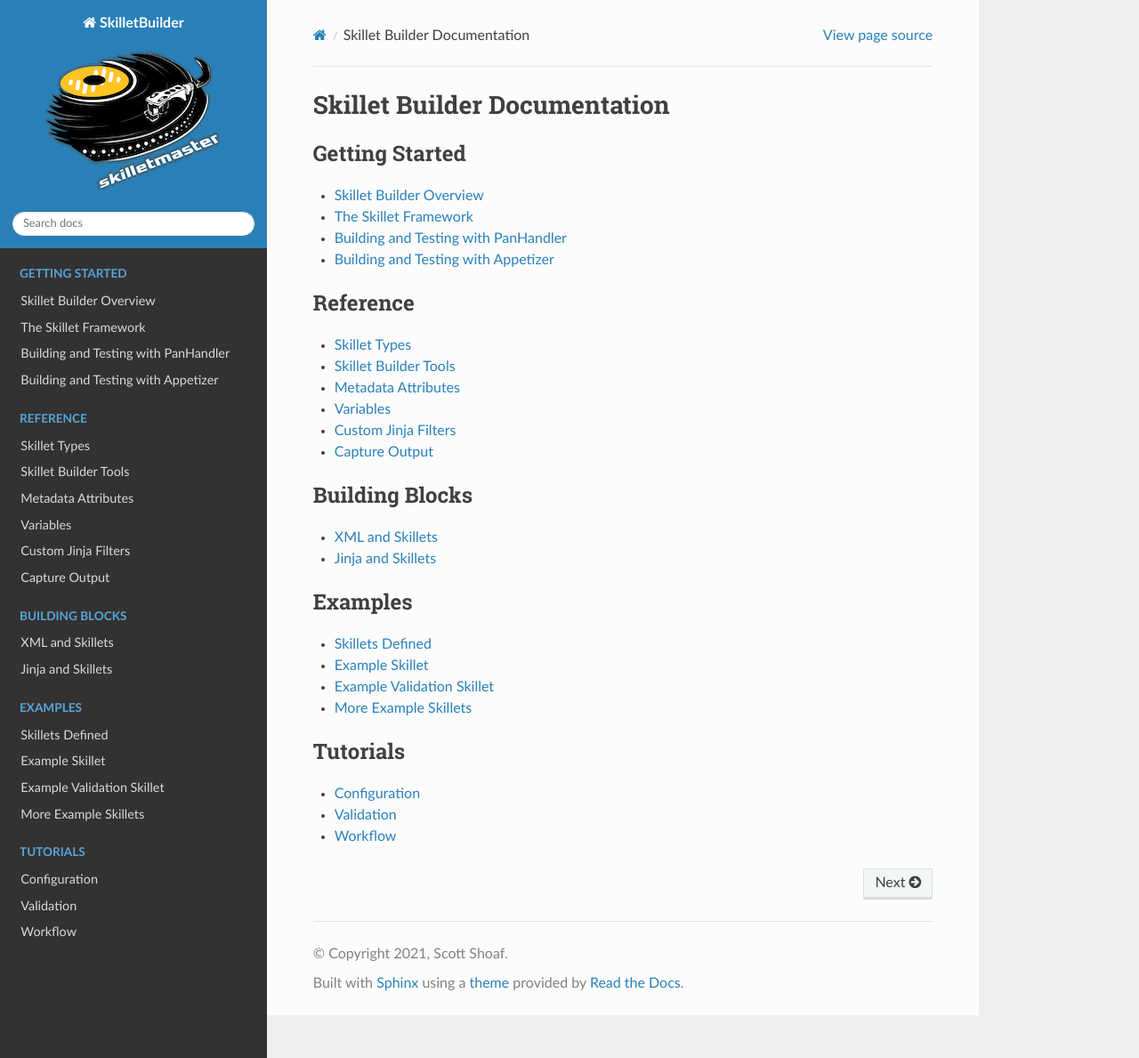
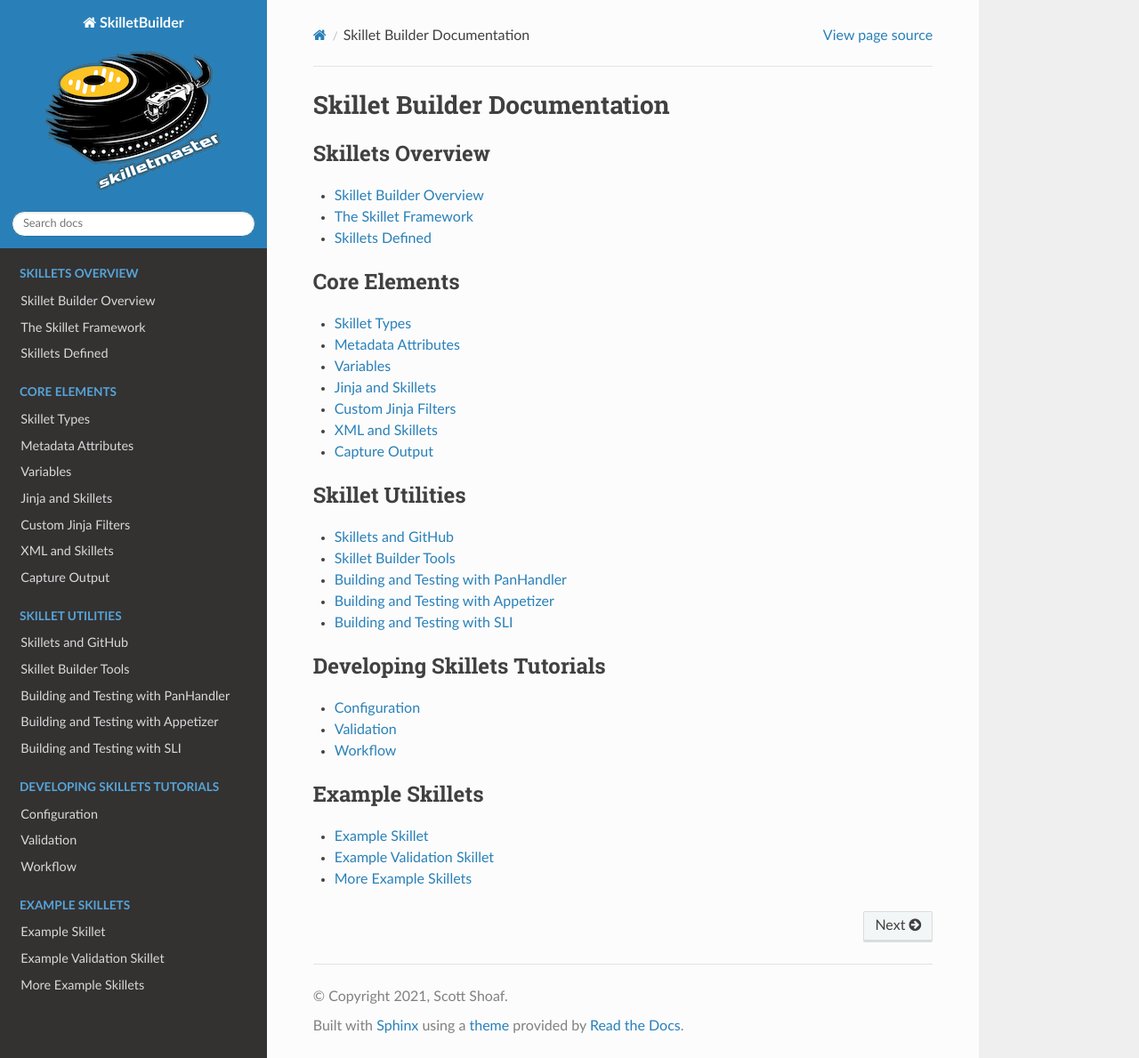
Before and after one commit to PaloAltoNetworks/SkilletBuilder, a Sphinx documentation site: the page built from docs/index.rst, in a window 1280 px wide and 1189 px high. Shown: the whole window at 89% size. Built offline with Sphinx 7.4.7 and the Read the Docs theme 2.0.0, drawn with Linux system fonts in a browser that asks for light colours; pages that are not in the unit, such as notebooks, are missing from menus.

Commit message:
Reorganized navigation bar

```diff
--- a/docs/index.rst
+++ b/docs/index.rst
@@ -8,46 +8,50 @@
 
 .. toctree::
    :maxdepth: 1
-   :caption: Getting Started
+   :caption: Skillets Overview
 
    getting_started/overview
    getting_started/skillet_framework
-   getting_started/panhandler
-   getting_started/appetizer
+   reference_examples/skillets
 
 .. toctree::
    :maxdepth: 1
-   :caption: Reference
+   :caption: Core Elements
 
    reference_examples/skillet_types
-   reference_examples/builder_tools
    reference_examples/metadata_attributes
    reference_examples/variables
+   building_blocks/jinja_and_skillets
    reference_examples/jinja_custom_filters
+   building_blocks/xml_and_skillets
    reference_examples/capture_output
 
 .. toctree::
-   :caption: Building Blocks
+   :caption: Skillet Utilities
    :maxdepth: 1
 
-   building_blocks/xml_and_skillets
-   building_blocks/jinja_and_skillets
+   getting_started/github
+   reference_examples/builder_tools
+   getting_started/panhandler
+   getting_started/appetizer
+   getting_started/sli
+
 
 .. toctree::
    :maxdepth: 1
-   :caption: Examples
+   :caption: Developing Skillets Tutorials
 
-   reference_examples/skillets
+   tutorials/tutorial_configuration
+   tutorials/tutorial_set_commands
+   tutorials/tutorial_validation
+   tutorials/tutorial_workflow
+   tutorials/tutorial_includes
+
+
+.. toctree::
+   :maxdepth: 1
+   :caption: Example Skillets
+
    reference_examples/example_skillet
    reference_examples/validation_skillet
    reference_examples/examples/example_skillets
-
-.. toctree::
-   :maxdepth: 1
-   :caption: Tutorials
-
-   tutorials/tutorial_configuration
-   tutorials/tutorial_validation
-   tutorials/tutorial_set_commands
-   tutorials/tutorial_workflow
-   tutorials/tutorial_includes
```
